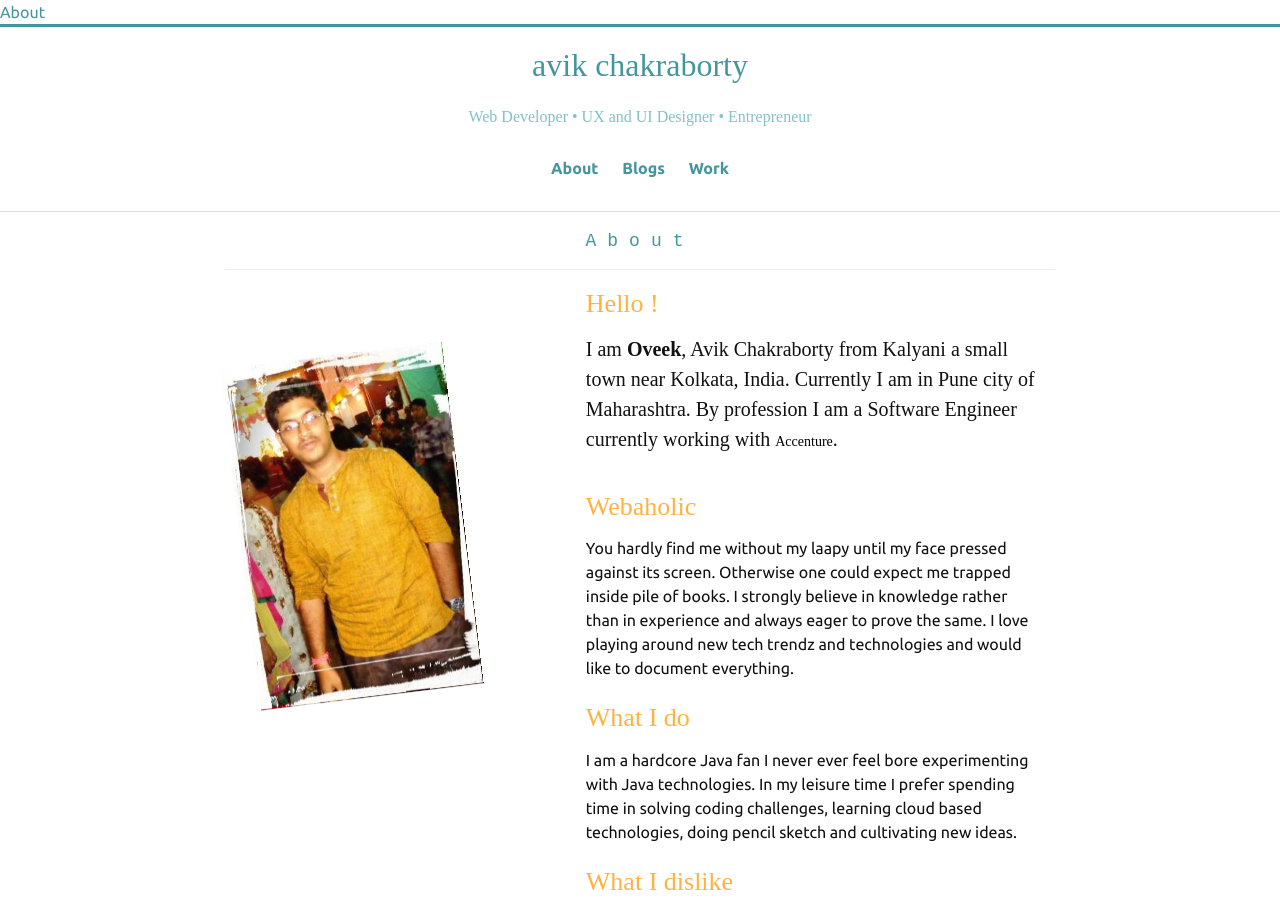
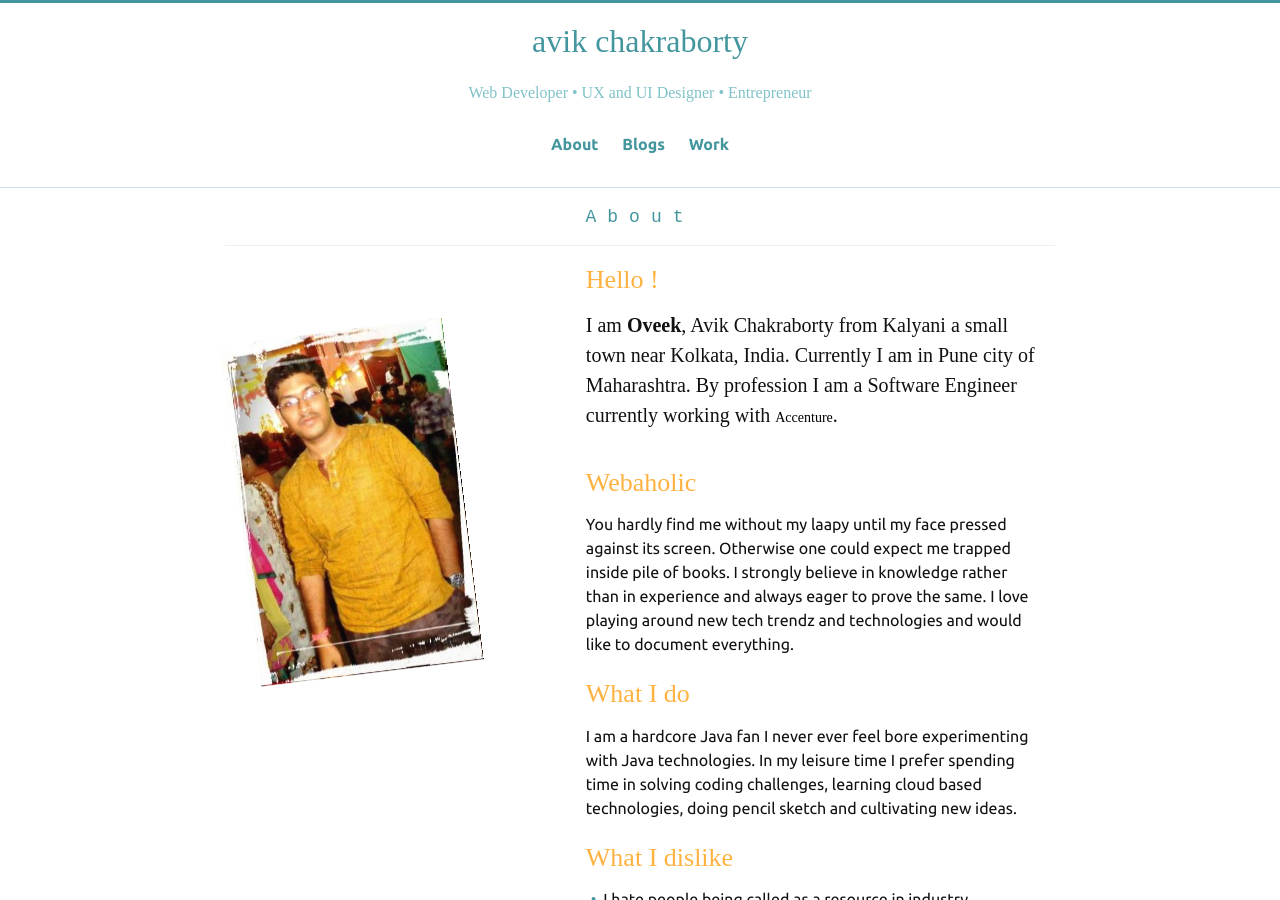
Before and after one commit to avikjis27/avikjis27.github.io, a Jekyll site: the page built from about.html, in a window 1280 px wide and 900 px high. Built offline with Jekyll 4.4.1, drawn with Linux system fonts in a browser that asks for light colours; nearby versions of some CDN libraries; some web fonts are replaced.

Commit message:
unnecessary code removed

```diff
--- a/_layouts/default.html
+++ b/_layouts/default.html
@@ -8,7 +8,7 @@
       {% include gatm.html %}
     {% endif %}
 
-      <a class="page-link" href="{{ page.url | prepend: site.baseurl }}">{{ page.title }}</a>
+
 
 
     {% include header.html %}
```
